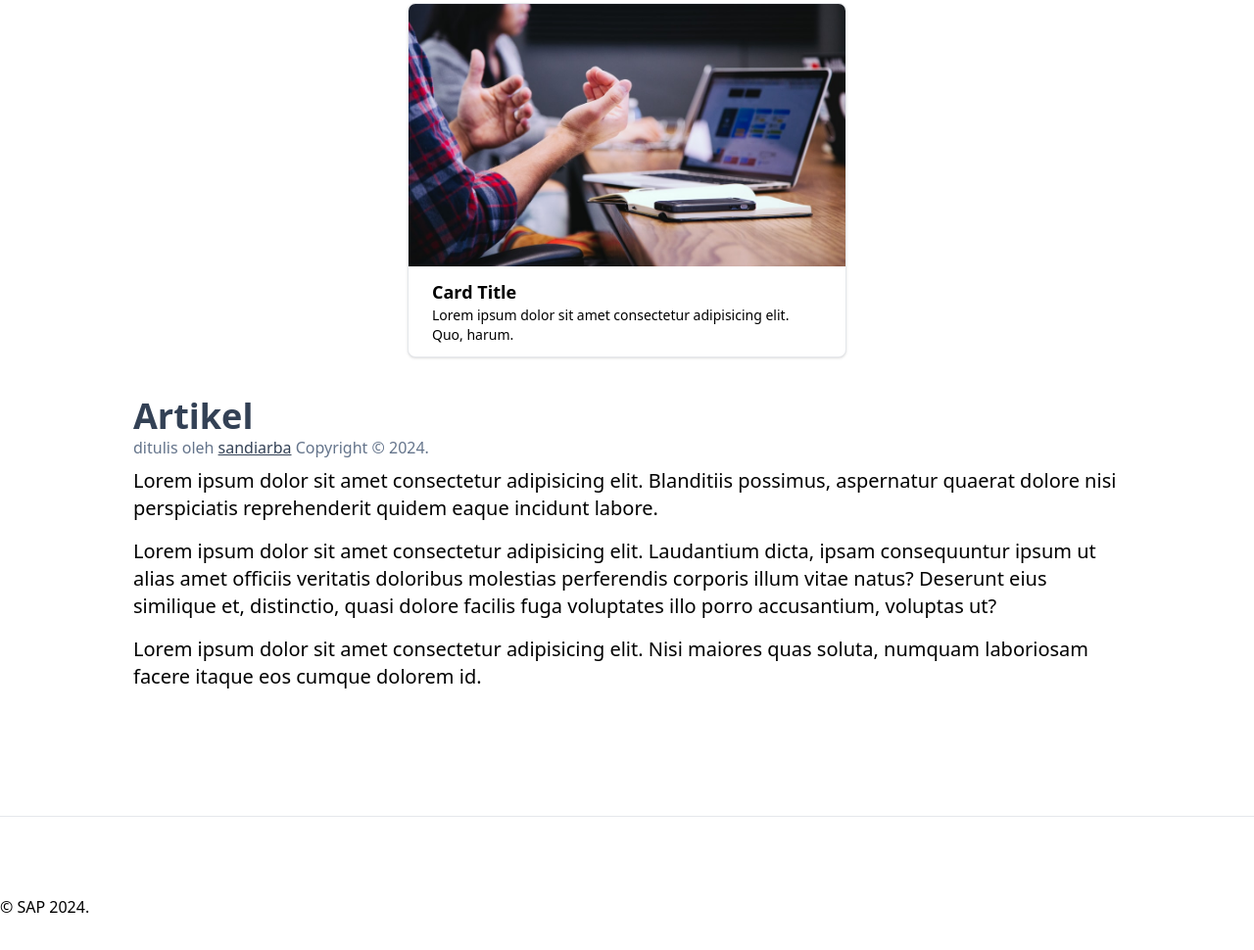
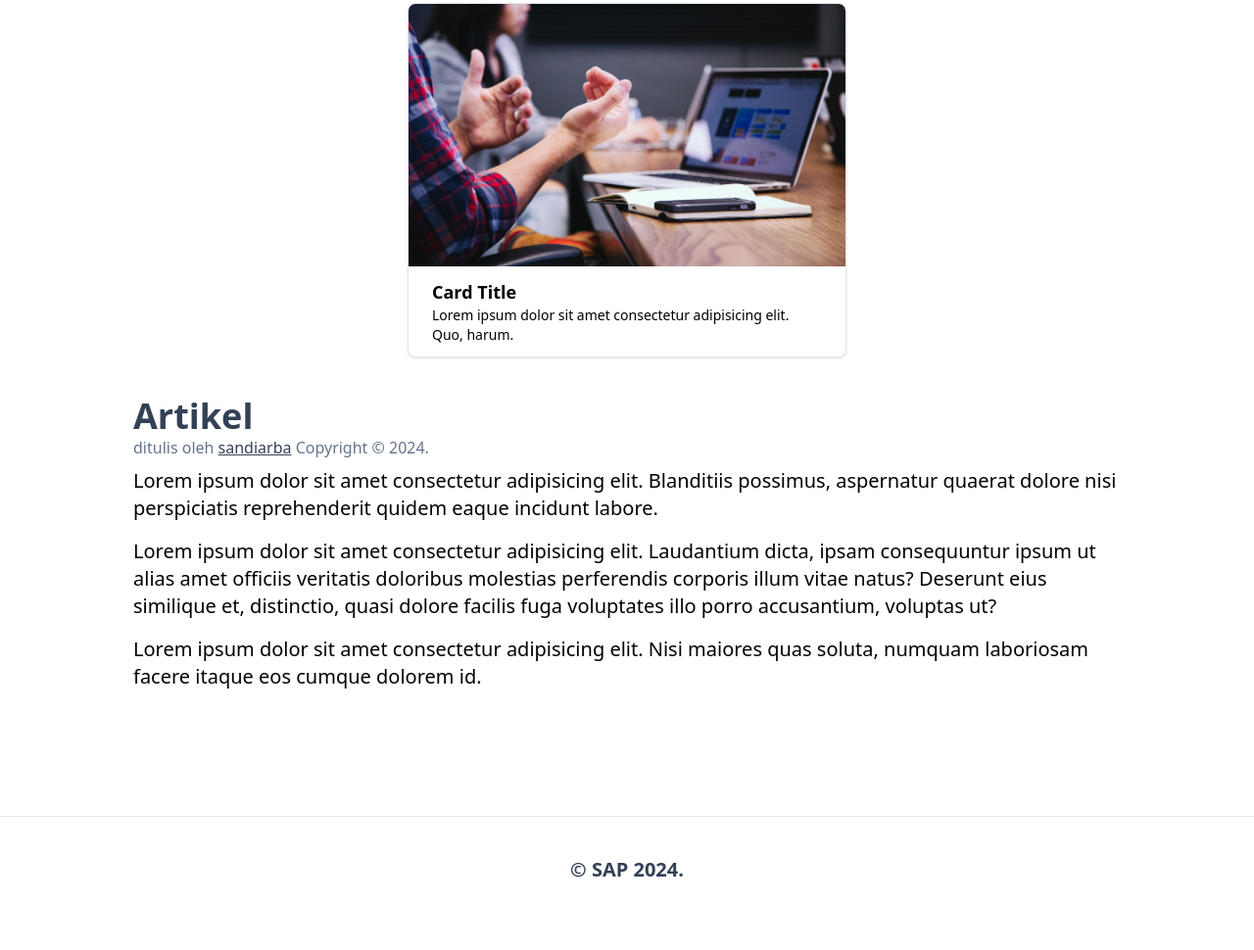
Before and after one commit to sandiarbaa/learning-tailwindcss, a website: page index.html in a window 1280 px wide. Shown: the part 8030-9000 px from the top of the page at 98% size. After the commit the page ends 8972 px from the top, so only its background shows below. Drawn offline with Linux system fonts and the light colour scheme.

Commit message:
fix: fixing style copyright section

```diff
--- a/index.html
+++ b/index.html
@@ -43,7 +43,7 @@
       };
     </script>
   </head>
-  <body class="pb-20 dark:bg-slate-800">
+  <body class="pb-10 dark:bg-slate-800">
     <h1
       class="text-4xl font-bold text-center mt-10 mb-20 bg-gradient-to-r from-sky-300 to-purple-500 text-transparent bg-clip-text via-green-400 sm:text-5xl md:text-6xl"
     >
@@ -633,9 +633,11 @@
     </div> -->
     <!-- End of Grid Gallery -->
 
-    <hr class="my-20" />
+    <hr class="my-10" />
 
-    <h1>&copy SAP 2024.</h1>
+    <h1 class="text-center font-bold text-slate-700 text-xl">
+      &copy SAP 2024.
+    </h1>
 
     <script>
       const tombol = document.getElementById("tombol");
```
Also changed, not shown: css/final.css, visual.css.
